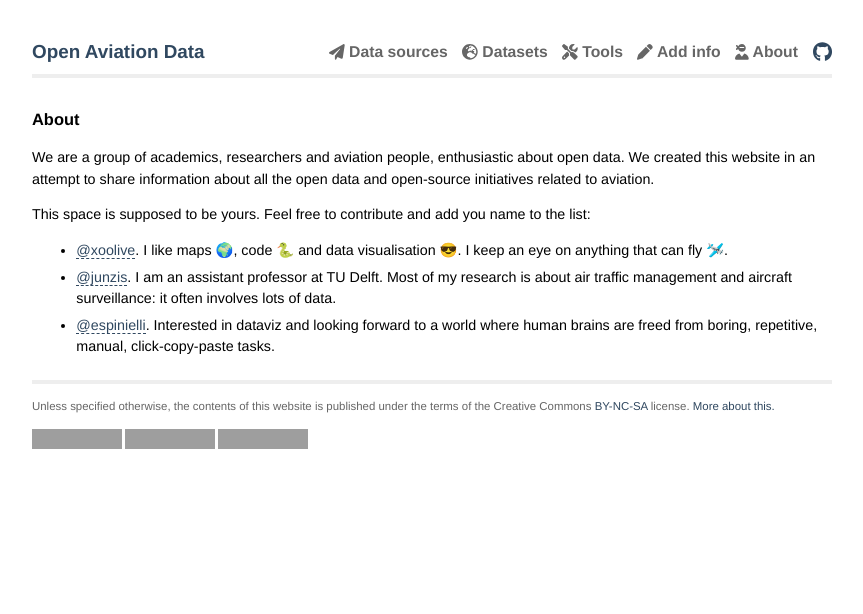
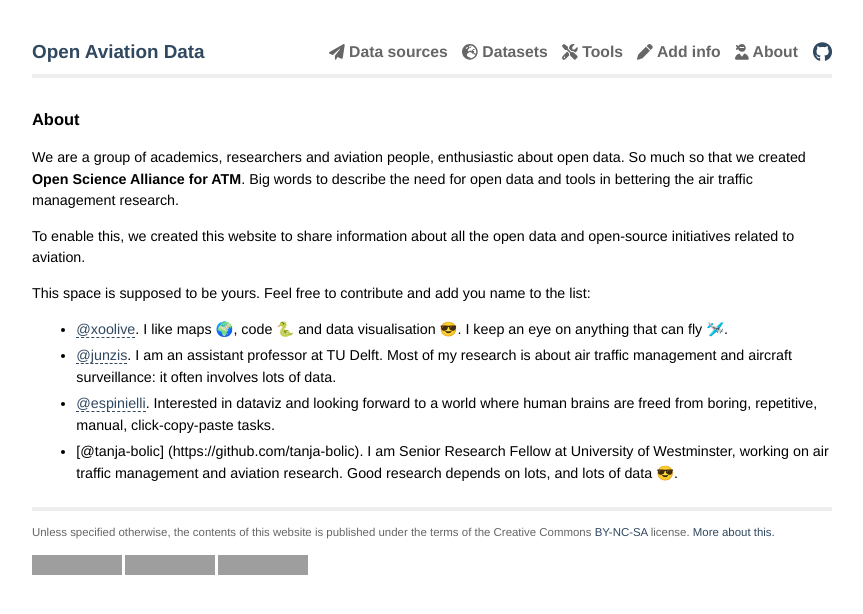
Before and after one commit to open-aviation/atmdata, a Jekyll site: the page built from _pages/about.md, in a window 1280 px wide, cut to the strip 0-614 px from the top of the page. Shown: the whole strip, without its empty margins (208-1071 px from the left). Built offline with Jekyll 4.4.1, drawn with Linux system fonts in a browser that asks for light colours; grey boxes are pictures that could not be loaded.

Commit message:
Update about.md added Open science alliance bit

```diff
--- a/_pages/about.md
+++ b/_pages/about.md
@@ -4,10 +4,13 @@ title: About
 permalink: /about/
 ---
 
-We are a group of academics, researchers and aviation people, enthusiastic about open data. We created this website in an attempt to share information about all the open data and open-source initiatives related to aviation.
+We are a group of academics, researchers and aviation people, enthusiastic about open data. So much so that we created **Open Science Alliance for ATM**. Big words to describe the need for open data and tools in bettering the air traffic management research.
+
+To enable this, we created this website to share information about all the open data and open-source initiatives related to aviation.
 
 This space is supposed to be yours. Feel free to contribute and add you name to the list:
 
 - [@xoolive](https://github.com/xoolive). I like maps 🌍, code 🐍 and data visualisation 😎. I keep an eye on anything that can fly 🛩️.
 - [@junzis](https://github.com/junzis/). I am an assistant professor at TU Delft. Most of my research is about air traffic management and aircraft surveillance: it often involves lots of data.
 - [@espinielli](https://github.com/espinielli/). Interested in dataviz and looking forward to a world where human brains are freed from boring, repetitive, manual, click-copy-paste tasks.
+- [@tanja-bolic] (https://github.com/tanja-bolic). I am Senior Research Fellow at University of Westminster, working on air traffic management and aviation research. Good research depends on lots, and lots of data 😎.
```
